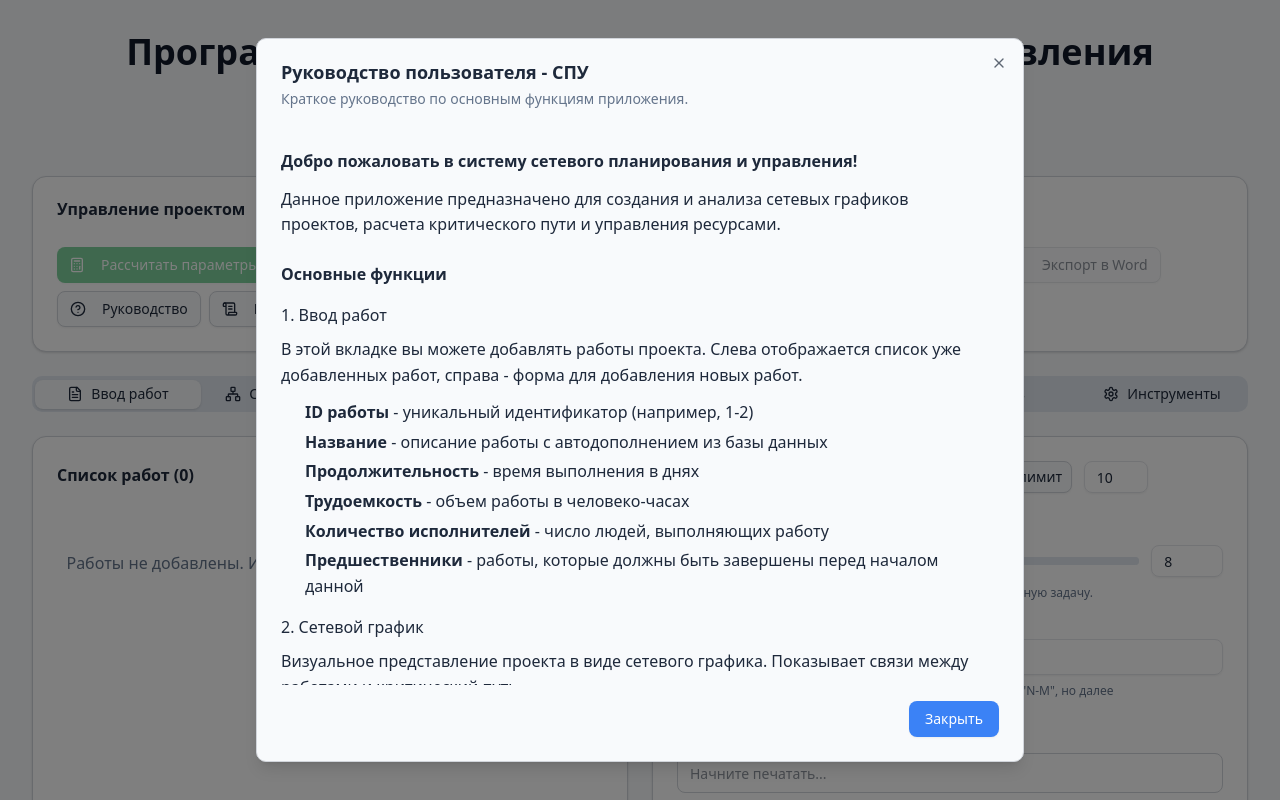
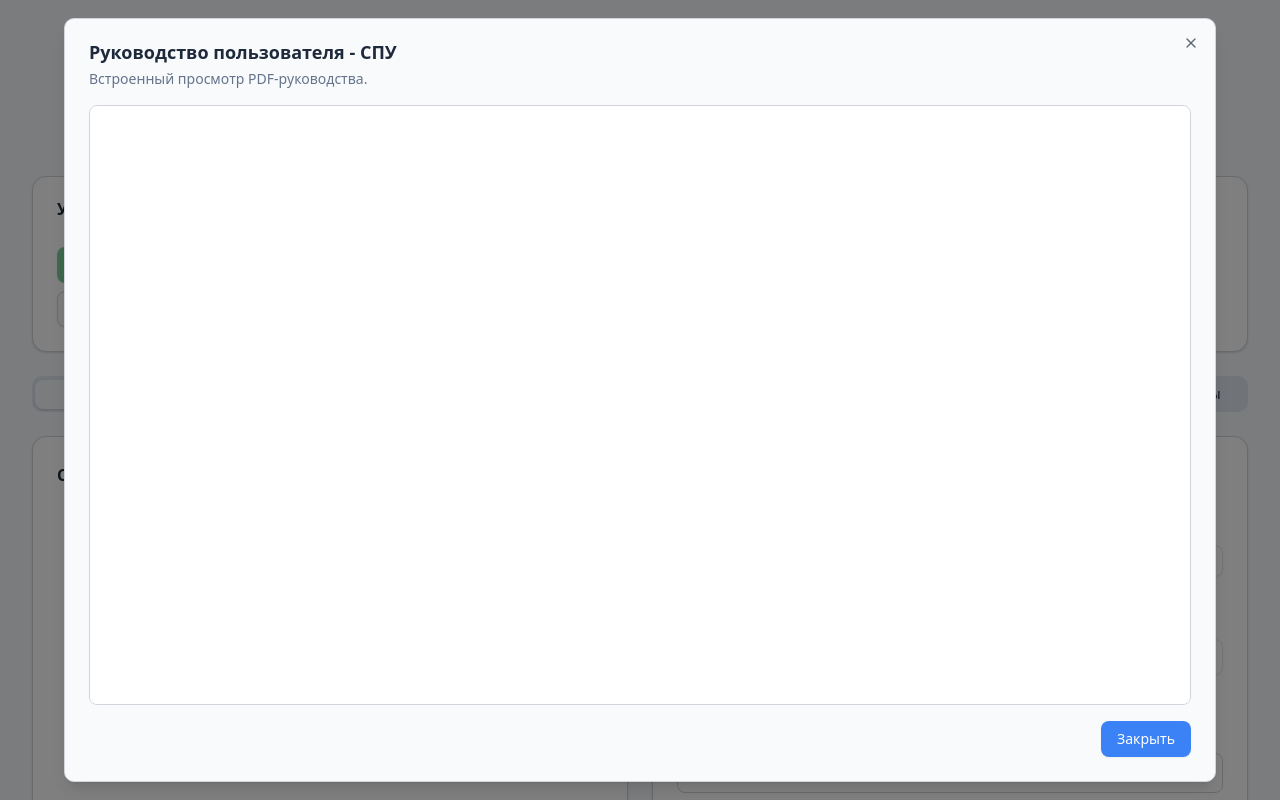
Before and after one commit to biv26711-sys/SPU_APP, a React (Vite) app: page / in a window 1280 px wide. Both pictures are taken after a click on the button "Руководство". Shown: the top 800 px of the page. Built offline with nearby package versions, Linux system fonts and the light colour scheme.

Commit message:
пдф руководство

```diff
--- a/src/components/UserGuide.jsx
+++ b/src/components/UserGuide.jsx
@@ -1,150 +1,47 @@
 import { useState, useImperativeHandle, forwardRef } from 'react';
 import { Button } from '@/components/ui/button';
 import { Dialog, DialogContent, DialogHeader, DialogTitle, DialogFooter, DialogDescription } from '@/components/ui/dialog';
-import { ScrollArea } from '@/components/ui/scroll-area';
 
+const GUIDE_PDF_RELATIVE_PATH = 'help/user-guide.pdf';
 
 const UserGuide = forwardRef((props, ref) => {
   const [open, setOpen] = useState(false);
+  const [pdfError, setPdfError] = useState('');
+
+  const guidePdfUrl = new URL(GUIDE_PDF_RELATIVE_PATH, window.location.href).toString();
 
   useImperativeHandle(ref, () => ({
     open: () => setOpen(true),
-    close: () => setOpen(false)
+    close: () => setOpen(false),
   }));
-   if (!open) {
+
+  if (!open) {
     return null;
   }
 
   return (
     <Dialog open={open} onOpenChange={setOpen}>
-      <DialogContent className="sm:max-w-3xl">
+      <DialogContent className="sm:max-w-6xl">
         <DialogHeader>
           <DialogTitle>Руководство пользователя - СПУ</DialogTitle>
           <DialogDescription>
-    Краткое руководство по основным функциям приложения.
-  </DialogDescription>
+            Встроенный просмотр PDF-руководства.
+          </DialogDescription>
+        </DialogHeader>
 
-        </DialogHeader>
-        <ScrollArea className="h-[70vh] pr-4">
-          <div className="user-guide-content">
-            <h2>Добро пожаловать в систему сетевого планирования и управления!</h2>
+        <div className="w-full">
+          <iframe
+            src={guidePdfUrl}
+            title="PDF-руководство пользователя"
+            className="h-[75vh] w-full rounded-md border"
+            onError={() => setPdfError('Не удалось встроить PDF. Проверьте файл public/help/user-guide.pdf.')}
+          />
+        </div>
 
-            <p>
-              Данное приложение предназначено для создания и анализа сетевых графиков проектов,
-              расчета критического пути и управления ресурсами.
-            </p>
+        {pdfError && (
+          <p className="text-sm text-destructive">{pdfError}</p>
+        )}
 
-            <h2>Основные функции</h2>
-
-            <h3>1. Ввод работ</h3>
-            <p>
-              В этой вкладке вы можете добавлять работы проекта. Слева отображается список уже добавленных работ,
-              справа - форма для добавления новых работ.
-            </p>
-            <ul>
-              <li><strong>ID работы</strong> - уникальный идентификатор (например, 1-2)</li>
-              <li><strong>Название</strong> - описание работы с автодополнением из базы данных</li>
-              <li><strong>Продолжительность</strong> - время выполнения в днях</li>
-              <li><strong>Трудоемкость</strong> - объем работы в человеко-часах</li>
-              <li><strong>Количество исполнителей</strong> - число людей, выполняющих работу</li>
-              <li><strong>Предшественники</strong> - работы, которые должны быть завершены перед началом данной</li>
-            </ul>
-
-            <h3>2. Сетевой график</h3>
-            <p>
-              Визуальное представление проекта в виде сетевого графика. Показывает связи между работами
-              и критический путь.
-            </p>
-            <ul>
-              <li>Используйте <code>Ctrl + колесо мыши</code> для масштабирования</li>
-            </ul>
-
-            <h3>3. Результаты</h3>
-            <p>
-              Отображает результаты расчетов: критический путь, общую продолжительность проекта,
-              резервы времени для каждой работы.
-            </p>
-
-            <h3>4. Диаграмма Ганта</h3>
-            <p>
-              Временная диаграмма проекта, показывающая последовательность и продолжительность работ
-              на временной шкале.
-            </p>
-               <ul>
-              <li>Используйте <code>Ctrl + колесо мыши</code> для масштабирования</li>
-            </ul>
-
-
-            <h3>5. Календарь</h3>
-            <p>
-              Управление календарем проекта, настройка рабочих дней, праздников и вех проекта.
-            </p>
-            <ul>
-              <li><strong>Календарь</strong> - основной календарь с цветовой индикацией</li>
-              <li><strong>Праздники</strong> - настройка нерабочих дней</li>
-              <li><strong>Вехи</strong> - важные события проекта</li>
-            </ul>
-
-            <h3>6. Анализ</h3>
-            <p>Инструменты для анализа проекта:</p>
-            <ul>
-              <li><strong>Ресурсы</strong> - управление ресурсами проекта</li>
-              <li><strong>Временная шкала</strong> - анализ временных характеристик</li>
-              <li><strong>Что-если</strong> - моделирование различных сценариев</li>
-            </ul>
-
-            <h3>7. Инструменты</h3>
-            <p>Дополнительные инструменты:</p>
-            <ul>
-              <li><strong>Импорт/Экспорт</strong> - загрузка и сохранение проектов</li>
-              <li><strong>Логи</strong> - просмотр журнала действий</li>
-              <li><strong>Настройки темы</strong> - выбор цветовой схемы</li>
-            </ul>
-
-            <h2>Управление проектом</h2>
-
-            <h3>Сохранение и загрузка</h3>
-            <p>
-              Используйте кнопки в верхней панели для управления проектом:
-            </p>
-            <ul>
-              <li><strong>Рассчитать параметры</strong> - выполнить расчет сетевого графика</li>
-              <li><strong>Загрузить пример</strong> - загрузить демонстрационные данные</li>
-              <li><strong>Очистить все</strong> - удалить все работы из проекта</li>
-            </ul>
-
-            <h3>Горячие клавиши</h3>
-            <ul>
-              <li><code>Ctrl +</code> - увеличить масштаб приложения</li>
-              <li><code>Ctrl -</code> - уменьшить масштаб приложения</li>
-              <li><code>Ctrl + колесо мыши</code> - масштабирование сетевого графика и диаграммы Ганта</li>
-            </ul>
-
-            <h2>Советы по использованию</h2>
-
-            <ul>
-              <li>Начните с добавления работ во вкладке "Ввод работ"</li>
-              <li>Используйте автодополнение для быстрого ввода типовых работ</li>
-              <li>Обязательно указывайте предшественников для корректного построения сетевого графика</li>
-              <li>После добавления всех работ нажмите "Рассчитать параметры"</li>
-              <li>Проверьте результаты во вкладке "Результаты"</li>
-              <li>Используйте диаграмму Ганта для планирования ресурсов</li>
-              <li>Регулярно сохраняйте проект для предотвращения потери данных</li>
-            </ul>
-
-            <h2>Устранение неполадок</h2>
-
-            <p>
-              Если возникают проблемы:
-            </p>
-            <ul>
-              <li>Проверьте корректность ID работ и предшественников</li>
-              <li>Убедитесь, что все обязательные поля заполнены</li>
-              <li>Используйте вкладку "Логи" для диагностики ошибок</li>
-              <li>При необходимости очистите проект и начните заново</li>
-            </ul>
-          </div>
-        </ScrollArea>
         <DialogFooter>
           <Button onClick={() => setOpen(false)}>Закрыть</Button>
         </DialogFooter>
```
Also changed, not shown: 1 other file (tests, documents, lock files or other folders).
